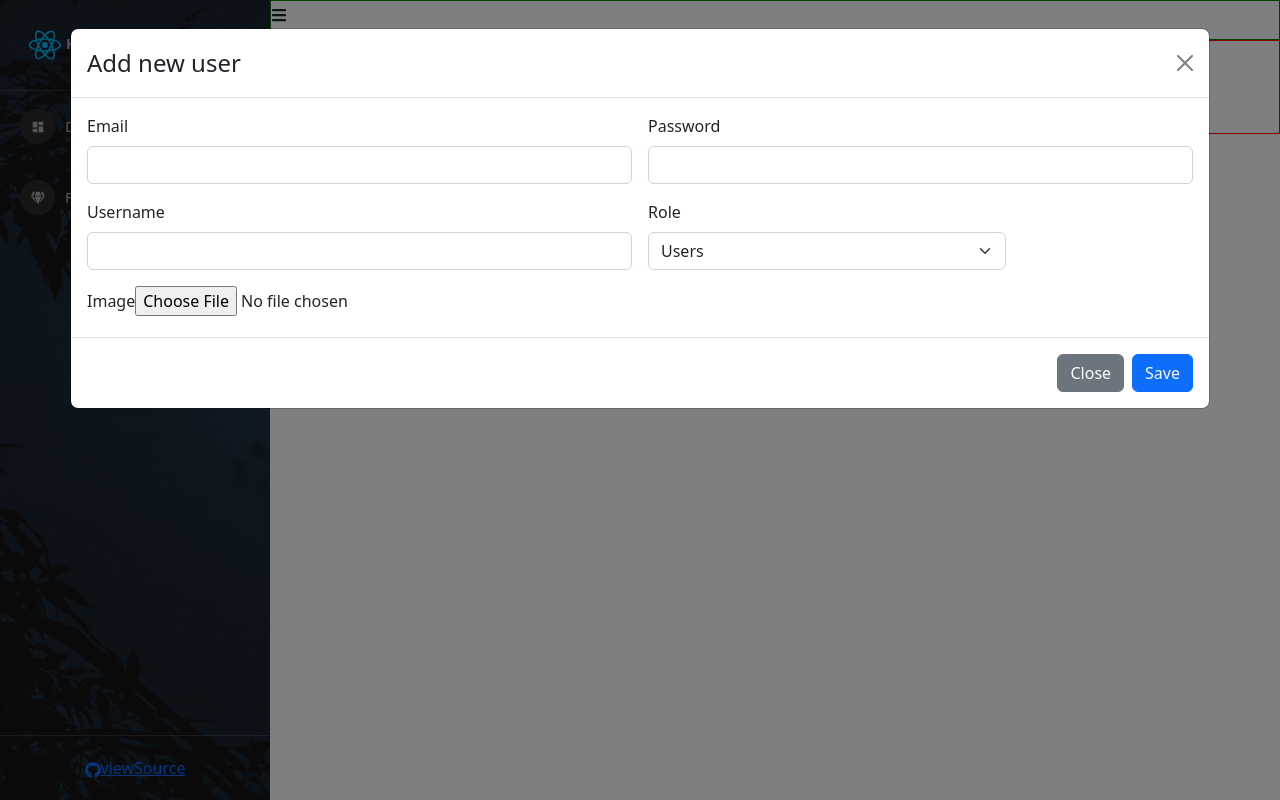
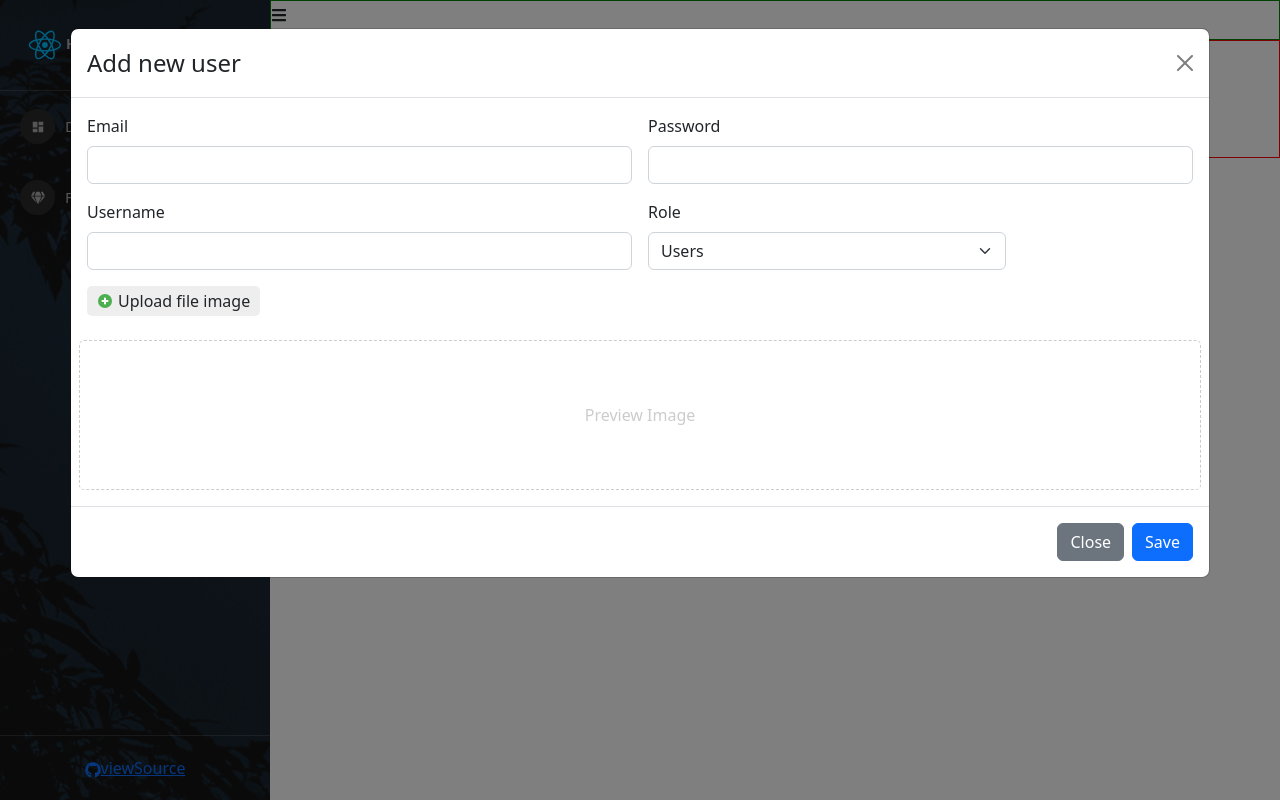
Before and after one commit to chien1605/react_project, a React (Create React App) app: page /admins/manage-users in a window 1280 px wide. Both pictures are taken after a click on the button "Launch demo modal". Built offline with nearby package versions, Linux system fonts and the light colour scheme.

Commit message:
olifr45y

```diff
--- a/src/components/Admin/Content/ManageUser.js
+++ b/src/components/Admin/Content/ManageUser.js
@@ -1,5 +1,5 @@
 import ModalCreateUser from "./ModalCreateUser";
-
+import './ManageUser.scss';
 
 const ManageUser = (props) => {
     return (
@@ -15,10 +15,9 @@
                 </div>
                 <div>
                     table users
-                    <ModalCreateUser/>
                 </div>
+                <ModalCreateUser/>
             </div>
-
         </div>
     )
 };
--- /dev/null
+++ b/src/components/Admin/Content/ManageUser.scss
@@ -0,0 +1,36 @@
+.manage-user-container{
+  .user-content{
+
+  }
+}
+
+.modal-add-user{
+  .img-preview{
+    height: 150px;
+    border: 1px dashed #ccc;
+    border-radius: 5px;
+    display: flex;
+    justify-content: center;
+    align-items: center;
+    color: #ccc;
+    img {
+      max-width: 100%;
+      max-height: 100%;
+    }
+  }
+  .label-upload{
+    display: flex;
+    align-items: center;
+    gap: 5px;
+    border: 1px solid red;
+    width: fit-content;
+    padding: 3px 10px;
+    border-radius: 5px;
+    background: #eeeeee;
+    border: none;
+    cursor: pointer;
+    &:hover {
+      background-color: #dcdcdc;
+    }
+  }
+}
--- a/src/components/Admin/Content/ModalCreateUser.js
+++ b/src/components/Admin/Content/ModalCreateUser.js
@@ -1,13 +1,27 @@
 import { useState } from 'react';
 import Button from 'react-bootstrap/Button';
 import Modal from 'react-bootstrap/Modal';
+import { FcPlus } from 'react-icons/fc';
 
 const ModalCreateUser = () => {
     const [show, setShow] = useState(false);
 
     const handleClose = () => setShow(false);
     const handleShow = () => setShow(true);
-
+    const [email, setEmail] = useState("");
+    const [password, setPassword] = useState("");
+    const [username, setUsername] = useState("");
+    const [role, setRole] = useState("USER");
+    const [image, setImage] = useState("");
+    const [previewImage, setPreviewImage] = useState("");
+    const handleUploadImage = (event) => {
+        if (event.target && event.target.files && event.target.files[0]) {
+            setPreviewImage(URL.createObjectURL(event.target.files[0]));
+            setImage(event.target.files[0]);
+        } else {
+            // setPreviewImage("");
+        }
+    }
     return (
         <>
             <Button variant="primary" onClick={handleShow}>
@@ -18,7 +32,8 @@
                 show={show}
                 onHide={handleClose}
                 size="xl"
-                backdrop="static">
+                backdrop="static"
+                className="modal-add-user">
                 <Modal.Header closeButton>
                     <Modal.Title>Add new user</Modal.Title>
                 </Modal.Header>
@@ -26,27 +41,46 @@
                     <form className="row g-3">
                         <div className="col-md-6">
                             <label className="form-label">Email</label>
-                            <input type="email" className="form-control"/>
+                            <input type="email" className="form-control" value={email}
+                            onChange={(event) => setEmail(event.target.value)}
+                            />
                         </div>
                         <div className="col-md-6">
                             <label className="form-label">Password</label>
-                            <input type="password" className="form-control"/>
+                            <input type="password" className="form-control" value={password}
+                                   onChange={(event) => setPassword(event.target.value)}
+                            />
                         </div>
                         <div className="col-md-6">
                             <label className="form-label">Username</label>
-                            <input type="text" className="form-control"/>
+                            <input type="text" className="form-control" value={username}
+                                   onChange={(event) => setUsername(event.target.value)}
+                            />
                         </div>
                         <div className="col-md-4">
                             <label className="form-label">Role</label>
-                            <select className="form-select">
+                            <select className="form-select" onChange={(event) => setRole(event.target.value)}>
                                 <option selected value="USER">Users</option>
                                 <option value = "ADMIN">ADMIN</option>
                             </select>
                         </div>
 
                         <div className="col-md-12">
-                            <label className="form-label">Image</label>
-                            <input type="file"/>
+                            <label className="form-label label-upload" htmlFor='labelUpload'>
+                                <FcPlus/> Upload file image
+                            </label>
+                            <input type="file" id="labelUpload" hidden
+                            onChange={(event) => handleUploadImage(event)}/>
+                        </div>
+
+                        <div className="col-md-12 img-preview">
+                            {
+                                previewImage ?
+                                    <img src={previewImage} />
+                                    :
+                                    <span>Preview Image</span>
+                            }
+
                         </div>
 
                     </form>
```
